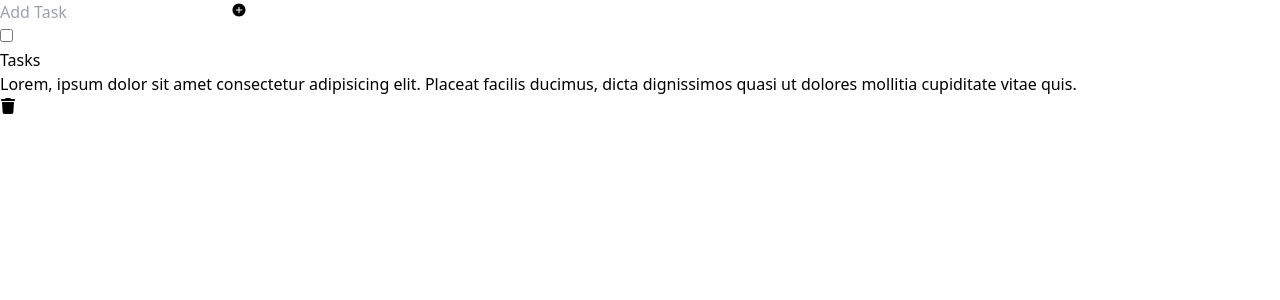
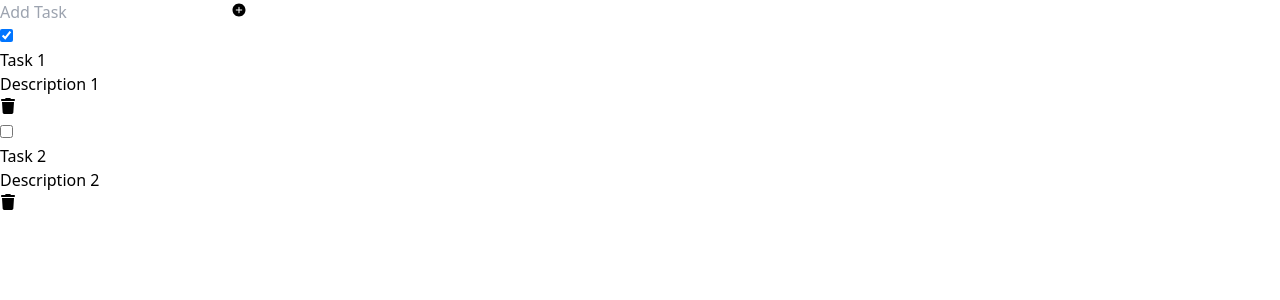
Before and after one commit to Glitch-guy0/todo-appwrite, a Next.js app: page / in a window 1280 px wide. Shown: the top 300 px of the page. Built offline with nearby package versions, Linux system fonts and the light colour scheme.

Commit message:
complete tasks ui

```diff
--- a/src/app/page.tsx
+++ b/src/app/page.tsx
@@ -7,7 +7,7 @@ export default function todoPage() {
       id: 1,
       title: "Task 1",
       description: "Description 1",
-      completed: false,
+      completed: true,
     },
     {
       id: 2,
@@ -22,23 +22,27 @@ export default function todoPage() {
       <div className=" h-full flex flex-col gap-4 mt-4 mx-2 ">
         {/* show tasks here */}
 
-        <div className="bg-zinc-700/20 rounded-lg flex overflow-hidden">
-          <input type="checkbox" className="ml-4 rounded-full outline-none " />
-          <div className="px-4 py-2">
-            <h1 className="text-xl text-white/90">Tasks</h1>
-            <p className="text-sm text-white/70">
-              Lorem, ipsum dolor sit amet consectetur adipisicing elit. Placeat
-              facilis ducimus, dicta dignissimos quasi ut dolores mollitia
-              cupiditate vitae quis.
-            </p>
+        {tasks.map((task) => (
+          <div className="bg-zinc-700/20 rounded-lg flex overflow-hidden" key={task.id}>
+            <input
+              type="checkbox"
+              className="ml-4 rounded-full outline-none"
+              checked={task.completed}
+              // onClick={() => console.log("clicked")}
+            />
+            <div className="px-4 py-2 flex-grow">
+              <h1 className="text-xl text-white/90">{task.title}</h1>
+              <p className="text-sm text-white/70">
+                {task.description}
+              </p>
+            </div>
+            <button className="h-full bg-rose-700 w-[15%] sm:w-[5%] flex items-center justify-center">
+              <FaTrash />
+            </button>
           </div>
-          <button className="h-full bg-rose-700 w-[30%] sm:w-[5%] flex items-center justify-center">
-            <FaTrash />
-          </button>
-        </div>
+        ))}
 
         {/* end of this shit */}
-
       </div>
     </div>
   );
```
